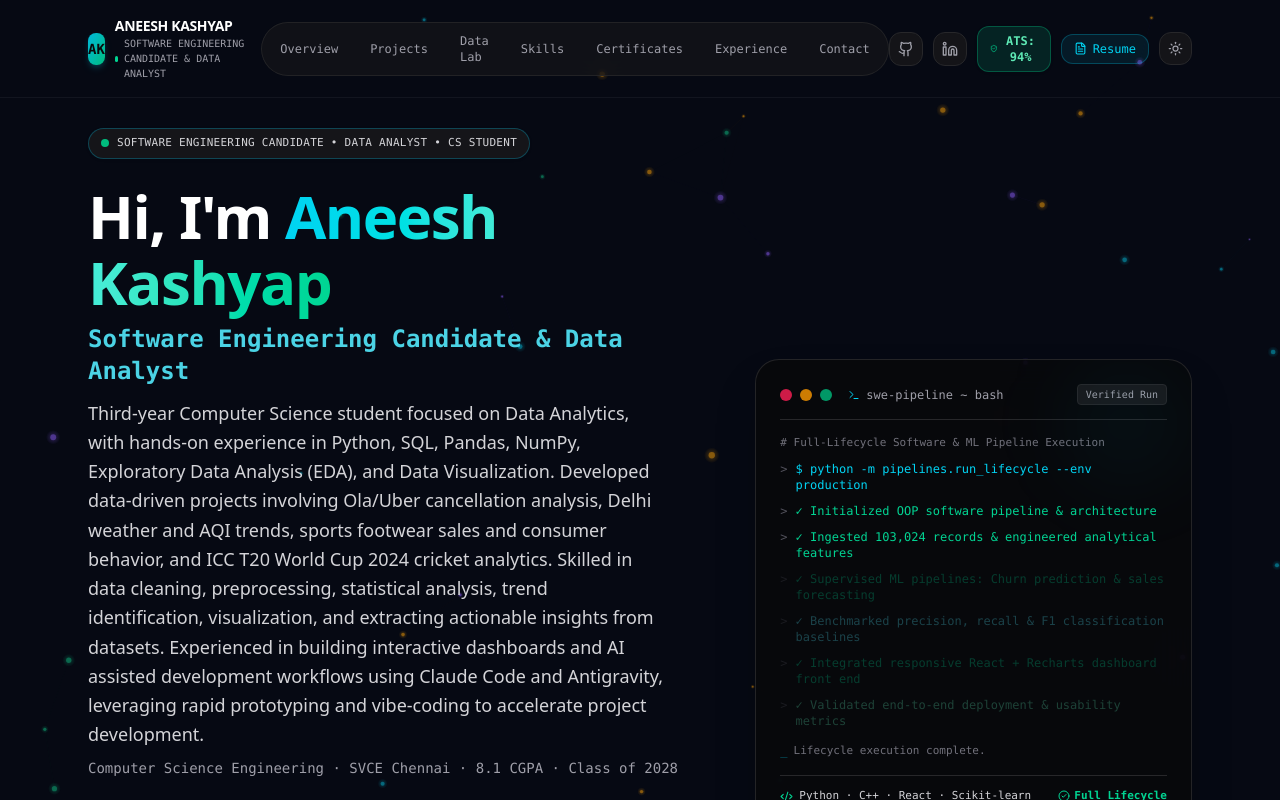
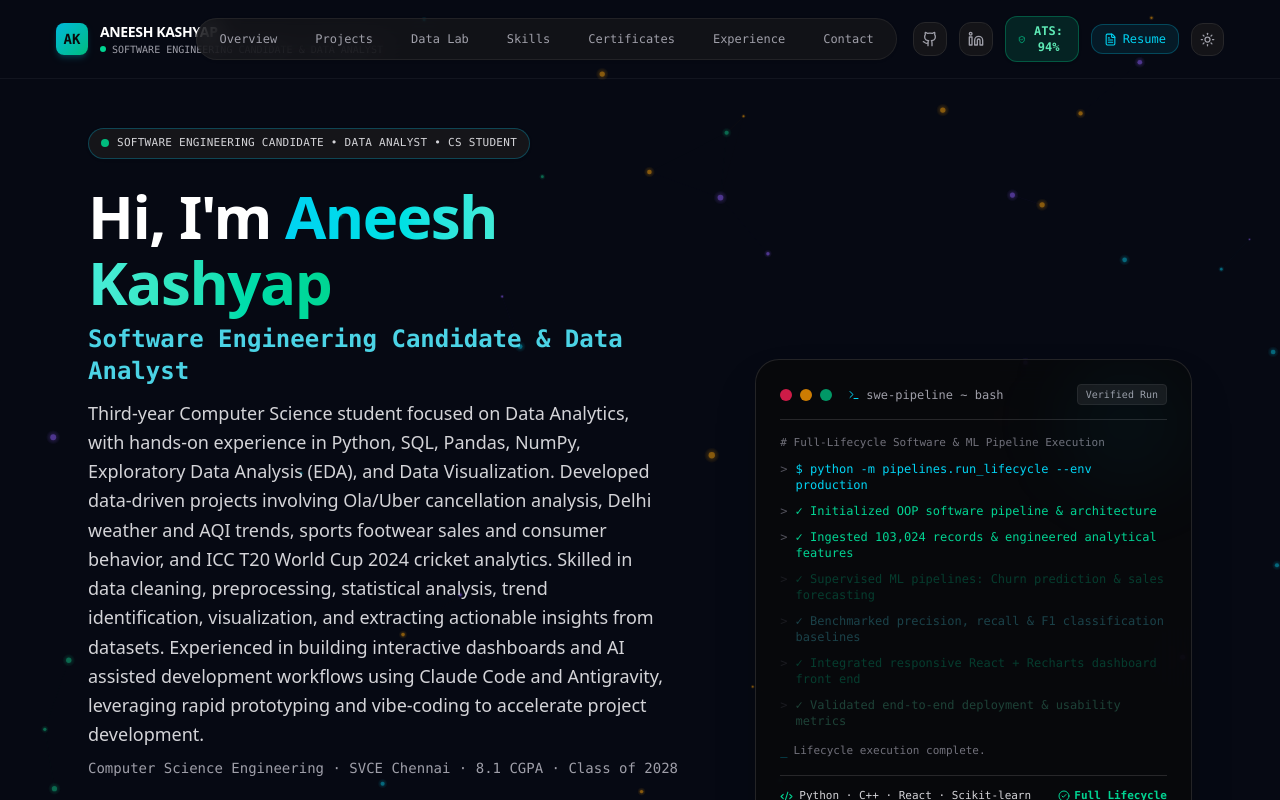
Before and after one commit to aneeshkashyap/portfolio, a Next.js app: page / in a window 1280 px wide. Shown: the top 800 px of the page. Built offline with nearby package versions, Linux system fonts and the light colour scheme.

Commit message:
fix(navbar): extend layout full width with equal gaps and centered nav pill

```diff
--- a/components/Navbar.tsx
+++ b/components/Navbar.tsx
@@ -52,9 +52,10 @@ export default function Navbar({ onOpenResume, onOpenAtsScore }: NavbarProps) {
           : "bg-transparent py-4 border-b border-white/5"
       }`}
     >
-      <div className="max-w-6xl mx-auto px-4 sm:px-6 flex items-center justify-between">
-        {/* Brand / Name */}
-        <Link href="/" className="flex items-center gap-2.5 group">
+      <div className="w-full px-4 sm:px-6 md:px-8 lg:px-10 xl:px-14 flex items-center justify-between gap-4">
+        {/* Brand / Name (Left) */}
+        <div className="flex-1 flex items-center justify-start min-w-0">
+          <Link href="/" className="flex items-center gap-3 group shrink-0">
             <div className="w-8 h-8 rounded-lg bg-gradient-to-br from-cyan-500 to-emerald-500 flex items-center justify-center text-zinc-950 font-bold font-mono text-sm shadow-md shadow-cyan-500/20 group-hover:scale-105 transition-transform">
               AK
             </div>
@@ -62,28 +63,31 @@ export default function Navbar({ onOpenResume, onOpenAtsScore }: NavbarProps) {
               <span className="font-bold text-sm tracking-tight text-white group-hover:text-cyan-400 transition-colors">
                 ANEESH KASHYAP
               </span>
-            <div className="flex items-center gap-1.5 text-[10px] font-mono text-zinc-400">
+              <div className="hidden lg:flex items-center gap-1.5 text-[10px] font-mono text-zinc-400 whitespace-nowrap">
                 <span className="inline-block w-1.5 h-1.5 rounded-full bg-emerald-400" />
                 <span>SOFTWARE ENGINEERING CANDIDATE &amp; DATA ANALYST</span>
               </div>
             </div>
           </Link>
+        </div>
 
-        {/* Desktop Nav Links */}
-        <nav className="hidden md:flex items-center gap-1 p-1 bg-zinc-900/60 border border-zinc-800/80 rounded-full backdrop-blur-md">
+        {/* Desktop Nav Links (Center - Exactly Centered with Equal Gaps) */}
+        <div className="hidden lg:flex items-center justify-center shrink-0">
+          <nav className="flex items-center gap-1.5 p-1.5 bg-zinc-900/70 border border-zinc-800/80 rounded-full backdrop-blur-md shadow-sm">
             {navLinks.map((link) => (
               <Link
                 key={link.href}
                 href={link.href}
-              className="px-3.5 py-1.5 text-xs font-mono text-zinc-400 hover:text-cyan-300 hover:bg-zinc-800/60 rounded-full transition-all"
+                className="px-3.5 xl:px-4 py-1.5 text-xs font-mono whitespace-nowrap text-zinc-400 hover:text-cyan-300 hover:bg-zinc-800/70 rounded-full transition-all"
               >
                 {link.label}
               </Link>
             ))}
           </nav>
+        </div>
 
-        {/* Right CTA Actions */}
-        <div className="hidden sm:flex items-center gap-2.5">
+        {/* Right CTA Actions (Right - Aligned to Far Right) */}
+        <div className="flex-1 hidden lg:flex items-center justify-end gap-2.5 xl:gap-3 shrink-0">
           {/* GitHub */}
           <a
             href={personalInfo.github}
@@ -142,8 +146,8 @@ export default function Navbar({ onOpenResume, onOpenAtsScore }: NavbarProps) {
           </button>
         </div>
 
-        {/* Mobile Hamburger Menu Toggle */}
-        <div className="flex sm:hidden items-center gap-2">
+        {/* Mobile / Tablet Hamburger Menu Toggle */}
+        <div className="flex lg:hidden items-center gap-2">
           {onOpenAtsScore && (
             <button
               onClick={onOpenAtsScore}
@@ -179,7 +183,7 @@ export default function Navbar({ onOpenResume, onOpenAtsScore }: NavbarProps) {
 
       {/* Mobile Drawer */}
       {mobileMenuOpen && (
-        <div className="sm:hidden px-4 pt-3 pb-6 bg-zinc-950/95 border-b border-zinc-800 space-y-4">
+        <div className="lg:hidden px-4 pt-3 pb-6 bg-zinc-950/95 border-b border-zinc-800 space-y-4">
           <div className="flex flex-col space-y-2">
             {navLinks.map((link) => (
               <Link
```
Lines whose indentation alone changed are shown as unchanged.
